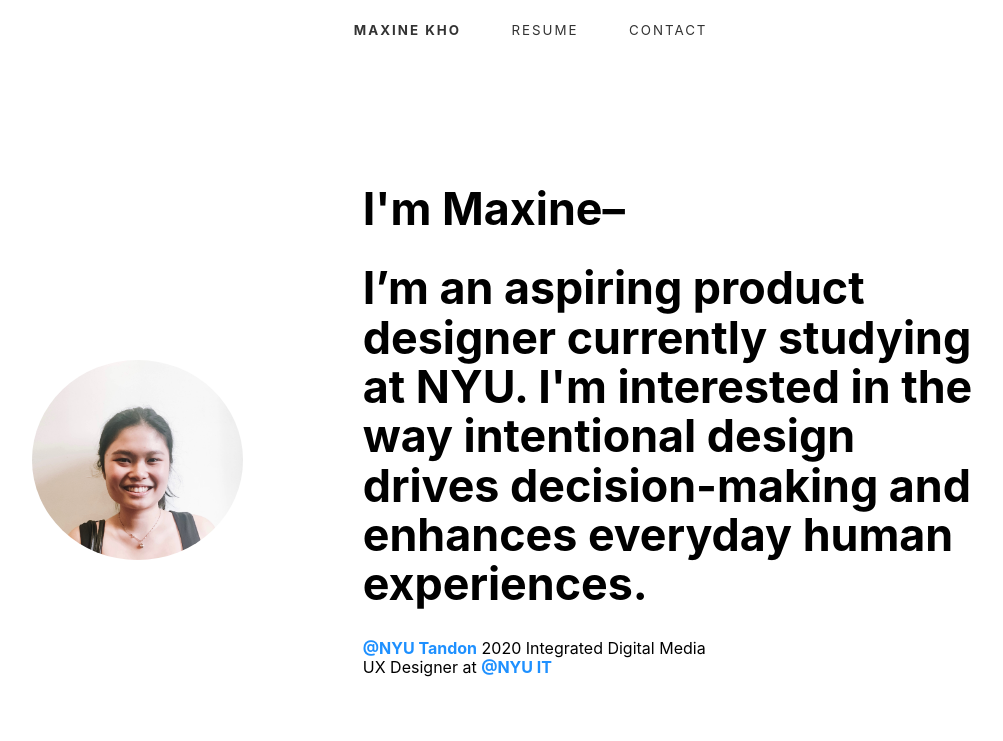
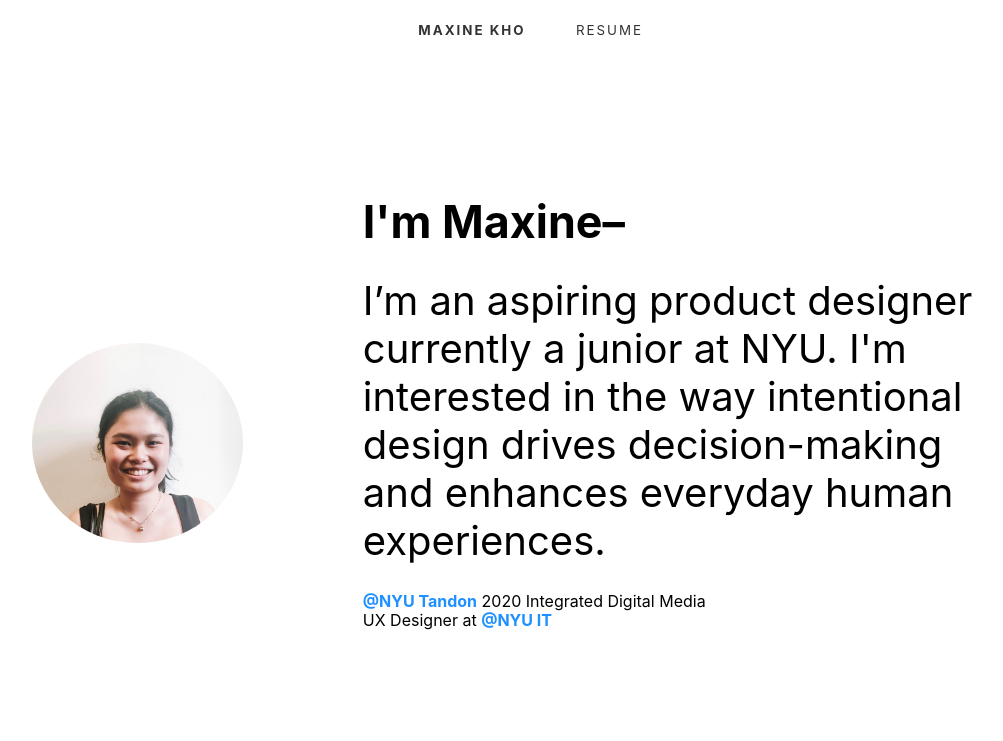
Before and after one commit to maxinekho/final, a plain HTML site: page index.html in a window 1280 px wide. Shown: the top 741 px of the page, without its empty margins (96-1099 px from the left). Drawn offline with Linux system fonts and the light colour scheme.

```diff
--- a/index.html
+++ b/index.html
@@ -9,24 +9,18 @@
 
     <!--Icons-->
     <link rel="stylesheet" href="https://use.fontawesome.com/releases/v5.3.1/css/all.css" integrity="sha384-mzrmE5qonljUremFsqc01SB46JvROS7bZs3IO2EmfFsd15uHvIt+Y8vEf7N7fWAU" crossorigin="anonymous">
-    <link rel="shortcut icon" href="images/shrimp.ico" type="img/ico">
+    <link rel="shortcut icon" href="images/shrimp.ico">
 
     <!--First website Max built and designed from scratch! 💫-->
     <title>MAXINE KHO</title>
 
 <body>
-    <!--Logo-->
-    <div class="logo">
-        <a class="black" href="/">Maxine Kho</a>
-    </div>
 
     <!--Navigation-->
     <nav class="top-nav">
         <a class="black active-nav" href="index.html">MAXINE KHO</a>
         <a class="black inactive-nav" href="cv/cv.html" target="_blank">RESUME</a>
-        <a class="black inactive-nav" href="mailto:maxinekho@nyu.edu">CONTACT</a>
     </nav>
-    <br><br><br><br><br><br><br>
 
     <!--Header-->
     <div class="header">
@@ -35,9 +29,10 @@
         </div>
         <div class="header-intro">
             <h1>I'm <strong>Maxine–</strong></h1>
-            <h1>I’m an aspiring product designer currently studying at NYU. I'm interested in the way intentional design drives decision-making and enhances everyday human experiences.</h1>
+            <h1 class="bio">I’m an aspiring product designer currently a junior at NYU. I'm interested in the way intentional design drives decision-making and enhances everyday human experiences.</h1>
             <a class="blue" href="https://engineering.nyu.edu/" target="_blank">@NYU Tandon</a> 2020 Integrated Digital Media<br>
-            UX Designer at <a class="blue" href="https://www.nyu.edu/life/information-technology/about-nyu-it.html">@NYU IT</a><br><br><br><br><br><br>
+            UX Designer at <a class="blue" href="https://www.nyu.edu/life/information-technology/about-nyu-it.html">@NYU IT</a>
+            <br><br><br><br><br><br>
         </div>
     </div>
 
--- a/projects/script.js
+++ b/projects/script.js
@@ -1,6 +1,5 @@
-// Progress Bar
+//Progress Bar
 window.onscroll = function() {addProgress()};
-
 function addProgress() {
     let winScroll = document.body.scrollTop || document.documentElement.scrollTop;
     let height = document.documentElement.scrollHeight - document.documentElement.clientHeight;
@@ -8,9 +7,8 @@ function addProgress() {
     document.getElementById("progressBar").style.width = scrolled + "%";
 }
 
-// Button Ripple Effect
-const rippleElements = document.getElementsByClassName("btnRippleEffect");
-
+// Button Ripple
+let rippleElements = document.getElementsByClassName("btnRippleEffect");
 for(let i = 0; i < rippleElements.length; i++) {
     rippleElements[i].onclick = function(e) {
         let X = e.pageX - this.offsetLeft;
--- a/projects/style-project.css
+++ b/projects/style-project.css
@@ -1,5 +1,3 @@
-/*@import url("style.css");*/
-
 html {
     line-height: 1.5;
     -webkit-text-size-adjust: 100%;
@@ -24,11 +22,9 @@ body {
     background-color: white;
     font-size: smaller;
     float: left;
-    /*align-items: center;*/
     padding: 1em 1em;
     position: fixed;
     z-index: 100;
-    /*reset from body margin*/
     top: 0;
     left: 0;
     right: 0;
@@ -66,7 +62,6 @@ body {
     background: linear-gradient(90deg, rgba(63,94,251,1) 0%, rgba(252,70,107,1) 100%);
     width: 0;
 }
-
 
 .two-col {
     display: grid;
@@ -433,7 +428,6 @@ a.view__link{
     position: fixed;
     bottom: 2em;
     right: 2em;
-    z-index: 99;
     outline: none;
     color: dodgerblue;
     cursor: pointer;
--- a/style.css
+++ b/style.css
@@ -17,6 +17,13 @@ body {
     display: inline-flex;
     justify-content: center;
     align-items: center;
+    margin-top: 10em;
+}
+
+.bio {
+    font-weight: normal;
+    font-size: 2.5em;
+    line-height: 1.2em;
 }
 
 .top-nav {
```
Also changed, not shown: projects/janus.html (+1 -5 lines), projects/opentable.html (+0 -5 lines), projects/treasury.html (+0 -6 lines).
